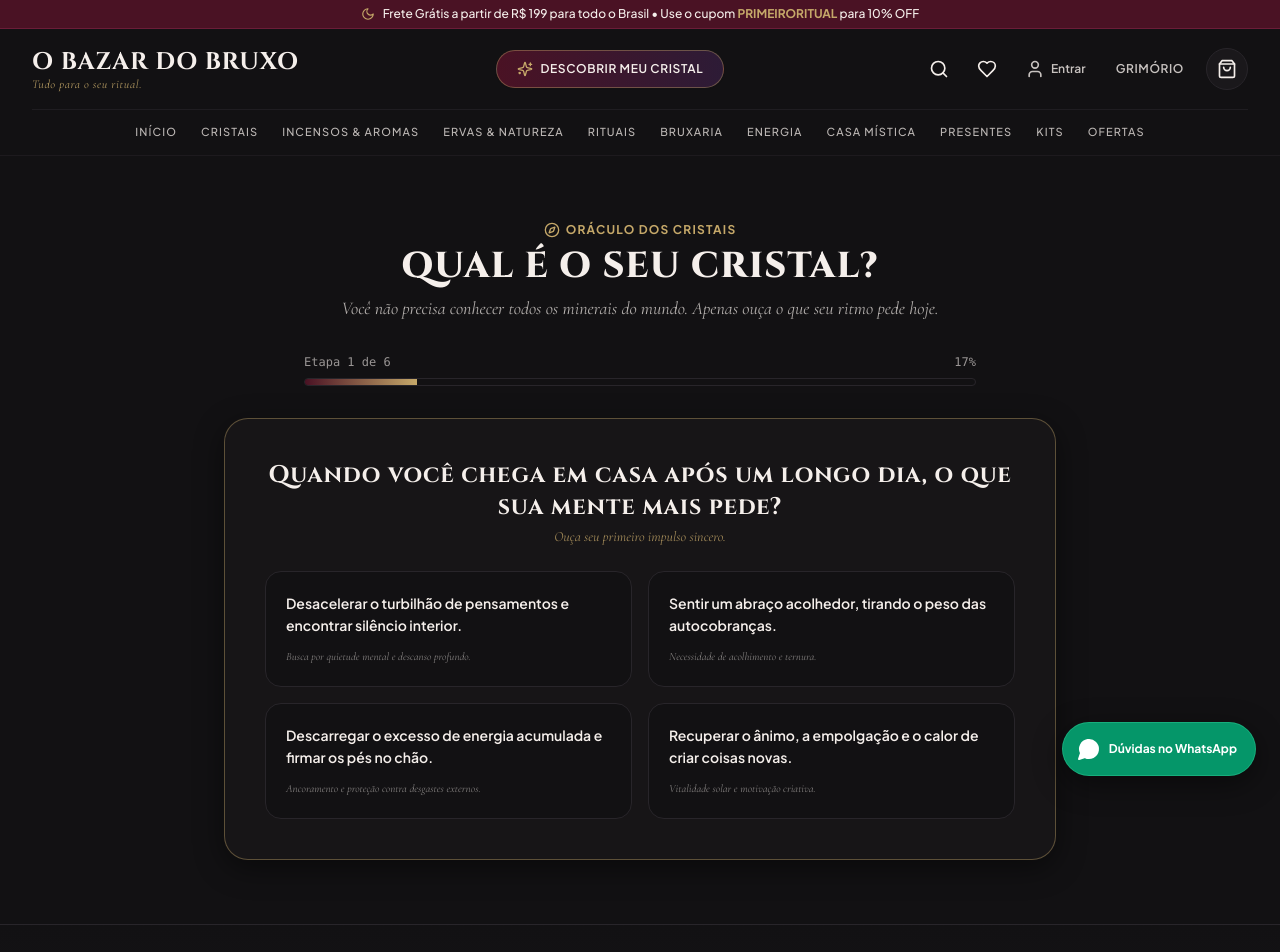
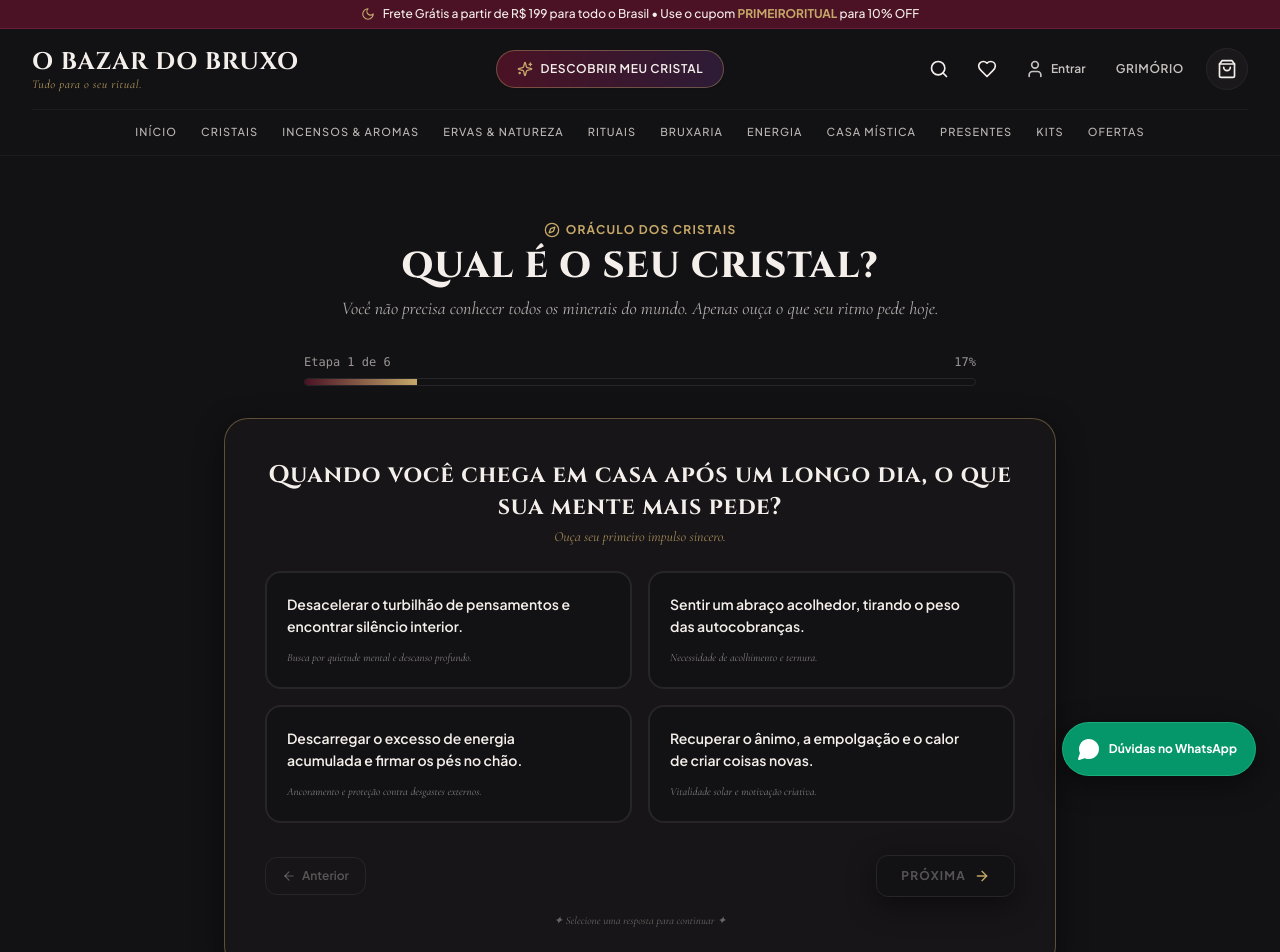
Before and after one commit to Fabio-Bruxo/Bazar-do-Bruxo, a Next.js app: page /quiz in a window 1280 px wide. Shown: the top 952 px of the page. Built offline with nearby package versions, Linux system fonts and the light colour scheme.

Commit message:
feat(quiz): select answer then press Proxima to advance - clear step-by-step flow

```diff
--- a/src/app/quiz/page.tsx
+++ b/src/app/quiz/page.tsx
@@ -5,14 +5,13 @@ import Link from 'next/link';
 import {
   Sparkles,
   ArrowRight,
+  ArrowLeft,
   RotateCcw,
   CheckCircle2,
   ShoppingBag,
-  Tag,
   Send,
   Compass,
-  Flame,
-  ShieldCheck,
+  Check,
   Moon
 } from 'lucide-react';
 import { QUIZ_QUESTIONS, QUIZ_RESULTS } from '@/data/quiz';
@@ -22,8 +21,10 @@ import { trackEvent } from '@/utils/analytics';
 import { formatCurrency } from '@/utils/currency';
 
 export default function QuizPage() {
-  const [currentStep, setCurrentStep] = useState(0); // 0 a length-1
+  const [currentStep, setCurrentStep] = useState(0);
   const [selectedAnswers, setSelectedAnswers] = useState<Record<number, string>>({});
+  // Resposta escolhida na pergunta atual (ainda não confirmada)
+  const [pendingAnswer, setPendingAnswer] = useState<string | null>(null);
   const [isCompleted, setIsCompleted] = useState(false);
   const [leadName, setLeadName] = useState('');
   const [leadEmail, setLeadEmail] = useState('');
@@ -34,16 +35,25 @@ export default function QuizPage() {
 
   const totalQuestions = QUIZ_QUESTIONS.length;
   const currentQuestion = QUIZ_QUESTIONS[currentStep];
+  const isLastQuestion = currentStep === totalQuestions - 1;
 
+  // Quando o usuário clica em uma opção, apenas destaca (não avança)
   const handleSelectOption = (archetype: string) => {
-    const updated = { ...selectedAnswers, [currentQuestion.id]: archetype };
-    setSelectedAnswers(updated);
-
-    if (currentStep === 0) {
+    if (currentStep === 0 && !selectedAnswers[currentQuestion.id]) {
       trackEvent('quiz_start');
     }
+    setPendingAnswer(archetype);
+  };
 
-    if (currentStep < totalQuestions - 1) {
+  // Quando clica em "Próxima" / "Ver Resultado"
+  const handleNext = () => {
+    if (!pendingAnswer) return;
+
+    const updated = { ...selectedAnswers, [currentQuestion.id]: pendingAnswer };
+    setSelectedAnswers(updated);
+    setPendingAnswer(null);
+
+    if (!isLastQuestion) {
       setCurrentStep(currentStep + 1);
     } else {
       // Calcular arquétipo mais frequente
@@ -67,8 +77,16 @@ export default function QuizPage() {
     }
   };
 
+  // Voltar à pergunta anterior
+  const handleBack = () => {
+    if (currentStep === 0) return;
+    setPendingAnswer(selectedAnswers[QUIZ_QUESTIONS[currentStep - 1].id] || null);
+    setCurrentStep(currentStep - 1);
+  };
+
   const handleRestart = () => {
     setSelectedAnswers({});
+    setPendingAnswer(null);
     setCurrentStep(0);
     setIsCompleted(false);
     setLeadSaved(false);
@@ -99,6 +117,9 @@ export default function QuizPage() {
   const suggestedProduct = ALL_INITIAL_PRODUCTS.find((p) => p.slug === resultData.suggestedProductSlug);
   const secondaryProduct = ALL_INITIAL_PRODUCTS.find((p) => p.slug === resultData.secondaryProductSlug);
 
+  // Opção selecionada para esta pergunta (pendente ou já confirmada ao voltar)
+  const currentSelected = pendingAnswer ?? selectedAnswers[currentQuestion.id] ?? null;
+
   return (
     <div className="max-w-4xl mx-auto px-4 sm:px-6 lg:px-8 py-10 sm:py-16">
 
@@ -124,7 +145,7 @@ export default function QuizPage() {
             </div>
             <div className="w-full bg-bazar-charcoal rounded-full h-2 overflow-hidden border border-bazar-charcoal-border">
               <div
-                className="bg-gradient-to-r from-bazar-wine to-bazar-gold h-full transition-all duration-300"
+                className="bg-gradient-to-r from-bazar-wine to-bazar-gold h-full transition-all duration-500"
                 style={{ width: `${((currentStep + 1) / totalQuestions) * 100}%` }}
               />
             </div>
@@ -141,34 +162,86 @@ export default function QuizPage() {
               </p>
             </div>
 
-            {/* Opções de Resposta */}
+            {/* Opções de Resposta — clique para selecionar, sem avançar */}
             <div className="grid grid-cols-1 sm:grid-cols-2 gap-4">
-              {currentQuestion.options.map((option, idx) => (
+              {currentQuestion.options.map((option, idx) => {
+                const isSelected = currentSelected === option.archetype;
+                return (
                   <button
                     key={idx}
                     onClick={() => handleSelectOption(option.archetype)}
-                  className="p-5 rounded-2xl bg-bazar-charcoal border border-bazar-charcoal-border hover:border-bazar-gold hover:bg-bazar-charcoal/90 text-left transition-all duration-200 group flex flex-col justify-between hover:shadow-mystic-gold hover:scale-[1.01]"
+                    className={`p-5 rounded-2xl text-left transition-all duration-200 flex flex-col justify-between group relative border-2 ${
+                      isSelected
+                        ? 'border-bazar-gold bg-bazar-gold/10 shadow-mystic-gold scale-[1.01]'
+                        : 'border-bazar-charcoal-border bg-bazar-charcoal hover:border-bazar-gold/60 hover:bg-bazar-charcoal/90 hover:shadow-mystic hover:scale-[1.01]'
+                    }`}
                   >
-                  <p className="text-sm font-semibold text-bazar-parchment group-hover:text-bazar-gold transition-colors leading-relaxed">
+                    {/* Ícone de check quando selecionado */}
+                    {isSelected && (
+                      <span className="absolute top-3 right-3 w-5 h-5 rounded-full bg-bazar-gold flex items-center justify-center shadow-md">
+                        <Check className="w-3 h-3 text-bazar-black font-bold" />
+                      </span>
+                    )}
+                    <p className={`text-sm font-semibold leading-relaxed transition-colors pr-6 ${
+                      isSelected ? 'text-bazar-gold' : 'text-bazar-parchment group-hover:text-bazar-gold'
+                    }`}>
                       {option.text}
                     </p>
                     <span className="text-[11px] text-bazar-parchment/50 font-editorial italic mt-3 block">
                       {option.description}
                     </span>
                   </button>
-              ))}
+                );
+              })}
             </div>
 
-            {/* Botão de Voltar se não for a primeira */}
-            {currentStep > 0 && (
-              <div className="mt-6 text-center">
+            {/* Navegação: Voltar + Próxima */}
+            <div className="mt-8 flex items-center justify-between gap-4">
+              {/* Botão Voltar */}
               <button
-                  onClick={() => setCurrentStep(currentStep - 1)}
-                  className="text-xs text-bazar-parchment/50 hover:text-bazar-gold underline"
+                type="button"
+                onClick={handleBack}
+                disabled={currentStep === 0}
+                className={`flex items-center gap-1.5 text-xs font-semibold px-4 py-2.5 rounded-xl border transition-all ${
+                  currentStep === 0
+                    ? 'border-bazar-charcoal-border text-bazar-parchment/30 cursor-not-allowed'
+                    : 'border-bazar-charcoal-border text-bazar-parchment/70 hover:text-bazar-gold hover:border-bazar-gold/50'
+                }`}
               >
-                  ← Voltar à pergunta anterior
+                <ArrowLeft className="w-3.5 h-3.5" />
+                Anterior
+              </button>
+
+              {/* Botão Próxima / Ver Resultado */}
+              <button
+                type="button"
+                onClick={handleNext}
+                disabled={!currentSelected}
+                className={`flex items-center gap-2 px-6 py-3 rounded-xl text-xs font-bold tracking-widest uppercase transition-all border shadow-mystic ${
+                  currentSelected
+                    ? 'bg-gradient-to-r from-bazar-wine to-bazar-wine-light border-bazar-gold/50 text-bazar-parchment hover:brightness-110 scale-100'
+                    : 'bg-bazar-charcoal border-bazar-charcoal-border text-bazar-parchment/30 cursor-not-allowed'
+                }`}
+              >
+                {isLastQuestion ? (
+                  <>
+                    <Sparkles className="w-4 h-4 text-bazar-gold" />
+                    VER MEU CRISTAL
+                  </>
+                ) : (
+                  <>
+                    PRÓXIMA
+                    <ArrowRight className="w-4 h-4 text-bazar-gold" />
+                  </>
+                )}
               </button>
             </div>
+
+            {/* Dica de instrução quando nada selecionado */}
+            {!currentSelected && (
+              <p className="text-center text-[11px] text-bazar-parchment/40 mt-4 font-editorial italic animate-pulse">
+                ✦ Selecione uma resposta para continuar ✦
+              </p>
             )}
           </div>
         </div>
```
Lines whose indentation alone changed are shown as unchanged.
